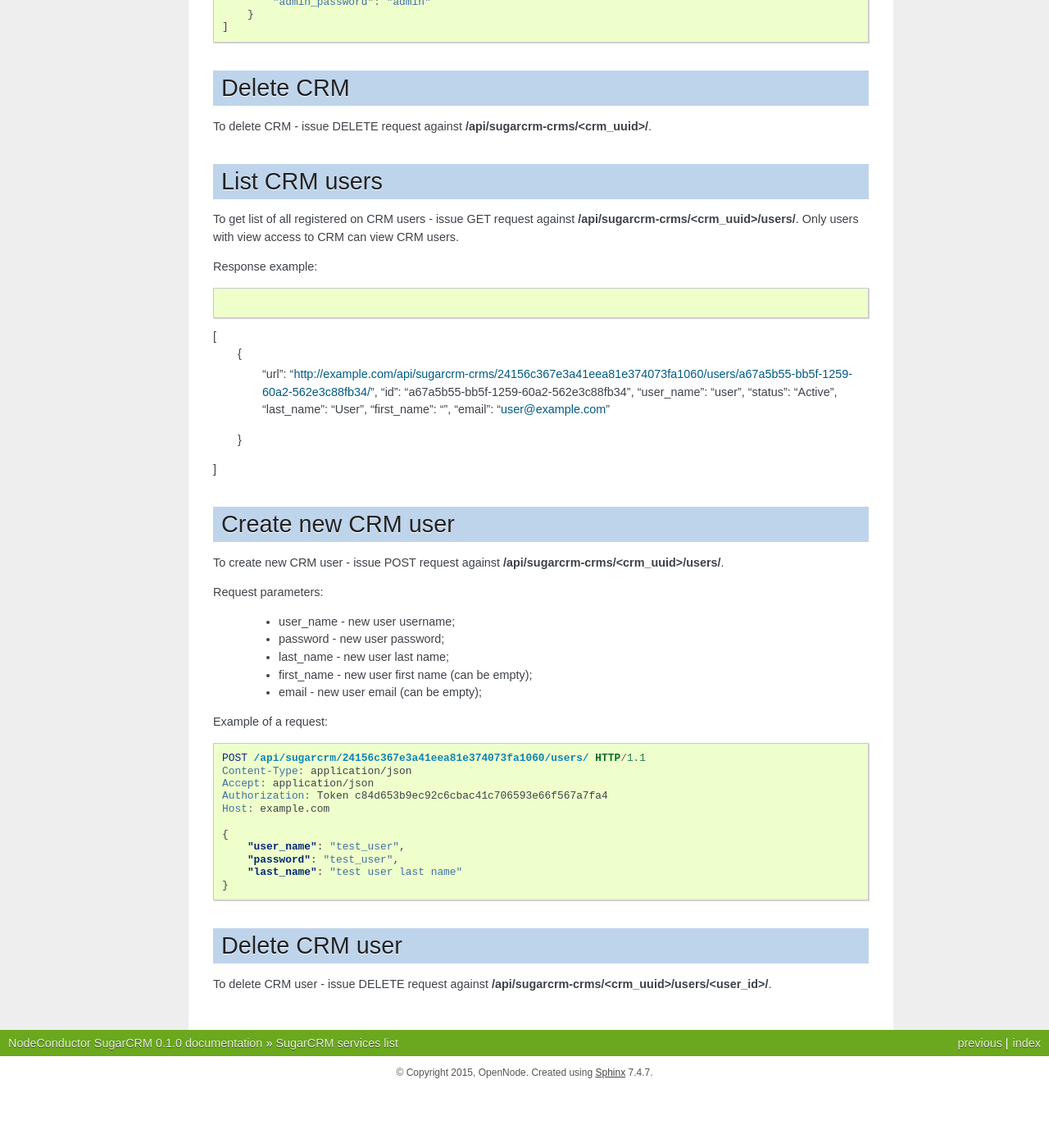
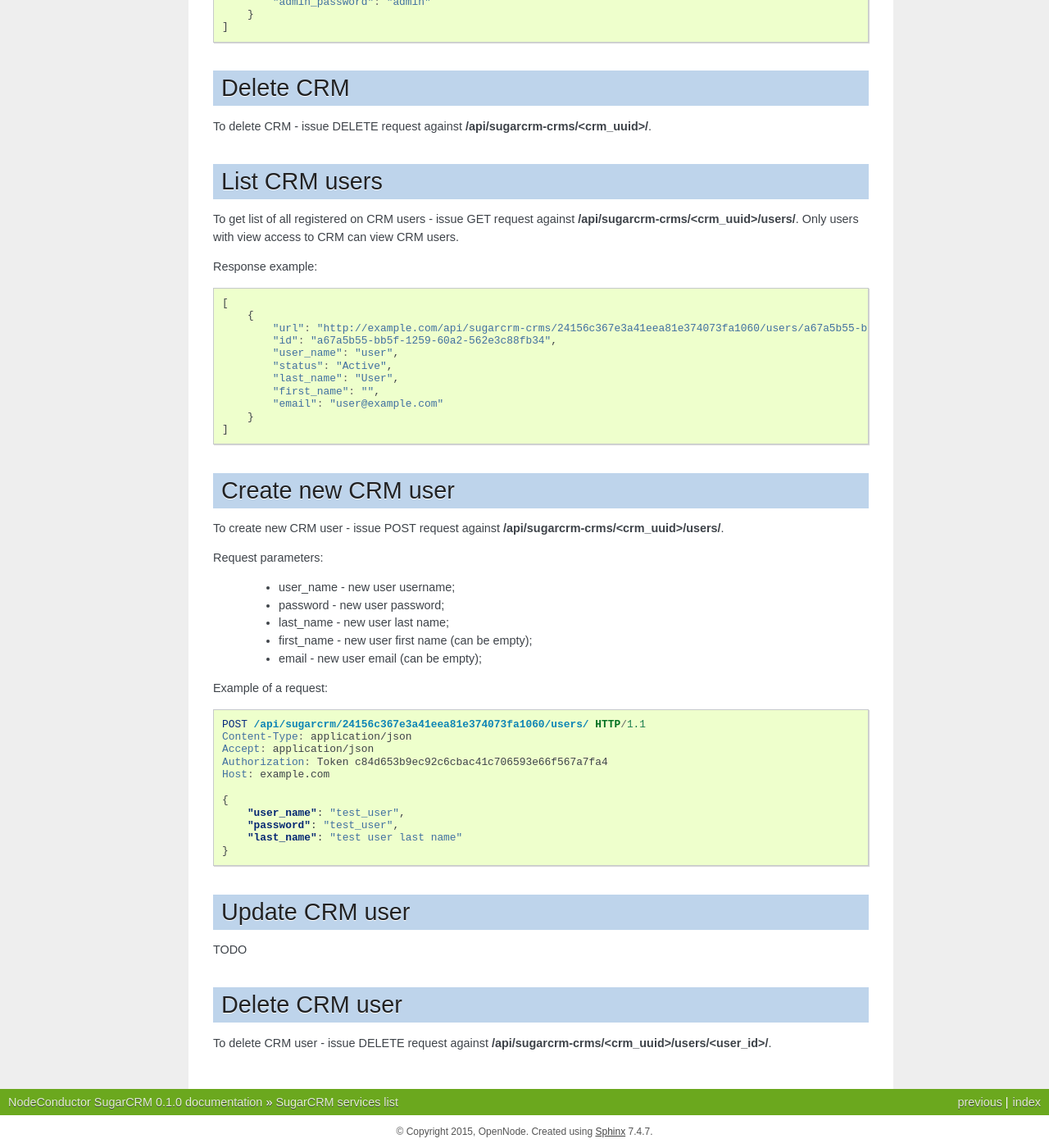
Before and after one commit to opennode/waldur-sugarcrm, a Sphinx documentation site: the page built from docs/api.rst, in a window 1280 px wide and 1400 px high, scrolled down 2527 px. Shown: the whole window at 82% size. Built offline with Sphinx 7.4.7, drawn with Linux system fonts in a browser that asks for light colours; the version number is read from the project's files by our own code; before the commit the page ends 3855 px from its top, so only the background shows below that.

Commit message:
Fix docs

```diff
--- a/docs/api.rst
+++ b/docs/api.rst
@@ -166,17 +166,17 @@ Response example:
 
 .. code-block:: javascript
 
-[
-    {
-        "url": "http://example.com/api/sugarcrm-crms/24156c367e3a41eea81e374073fa1060/users/a67a5b55-bb5f-1259-60a2-562e3c88fb34/",
-        "id": "a67a5b55-bb5f-1259-60a2-562e3c88fb34",
-        "user_name": "user",
-        "status": "Active",
-        "last_name": "User",
-        "first_name": "",
-        "email": "user@example.com"
-    }
-]
+    [
+        {
+            "url": "http://example.com/api/sugarcrm-crms/24156c367e3a41eea81e374073fa1060/users/a67a5b55-bb5f-1259-60a2-562e3c88fb34/",
+            "id": "a67a5b55-bb5f-1259-60a2-562e3c88fb34",
+            "user_name": "user",
+            "status": "Active",
+            "last_name": "User",
+            "first_name": "",
+            "email": "user@example.com"
+        }
+    ]
 
 
 Create new CRM user
@@ -211,6 +211,12 @@ Example of a request:
     }
 
 
+Update CRM user
+---------------
+
+TODO
+
+
 Delete CRM user
 ---------------
 
```
